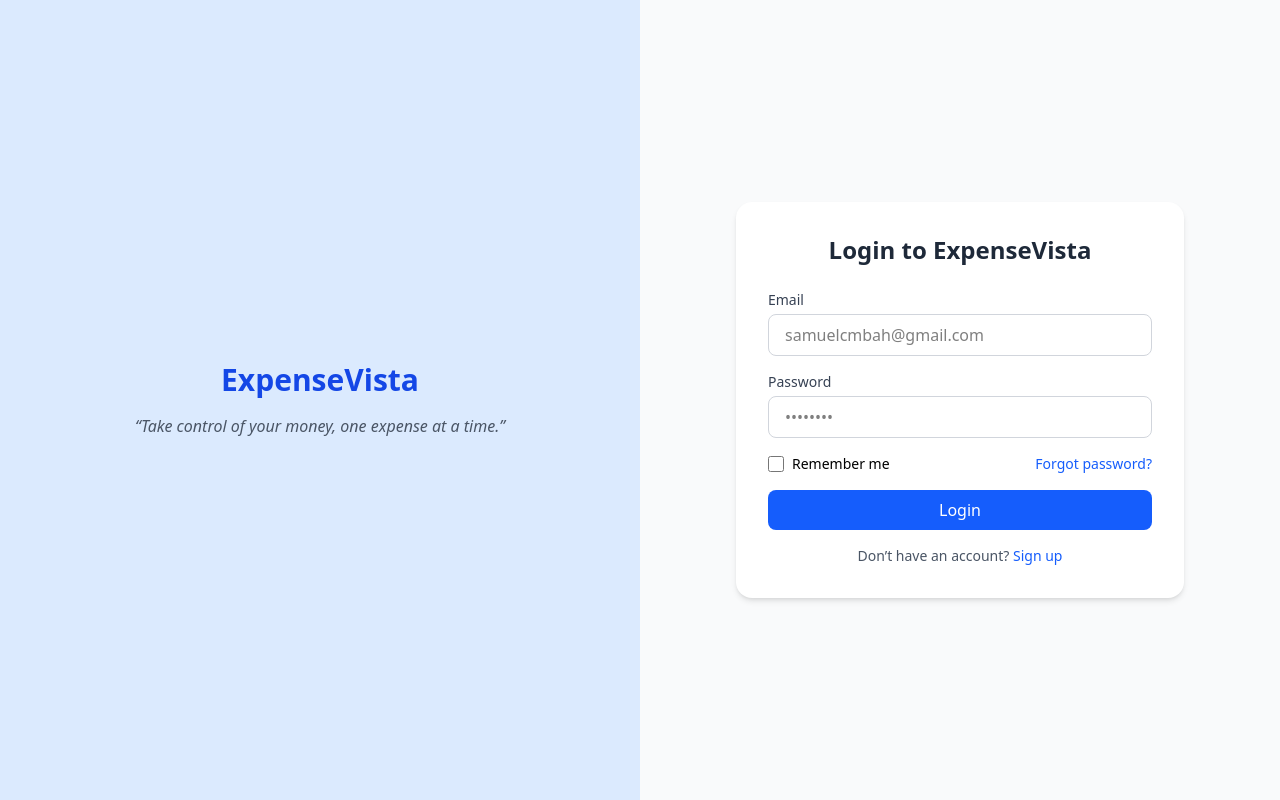
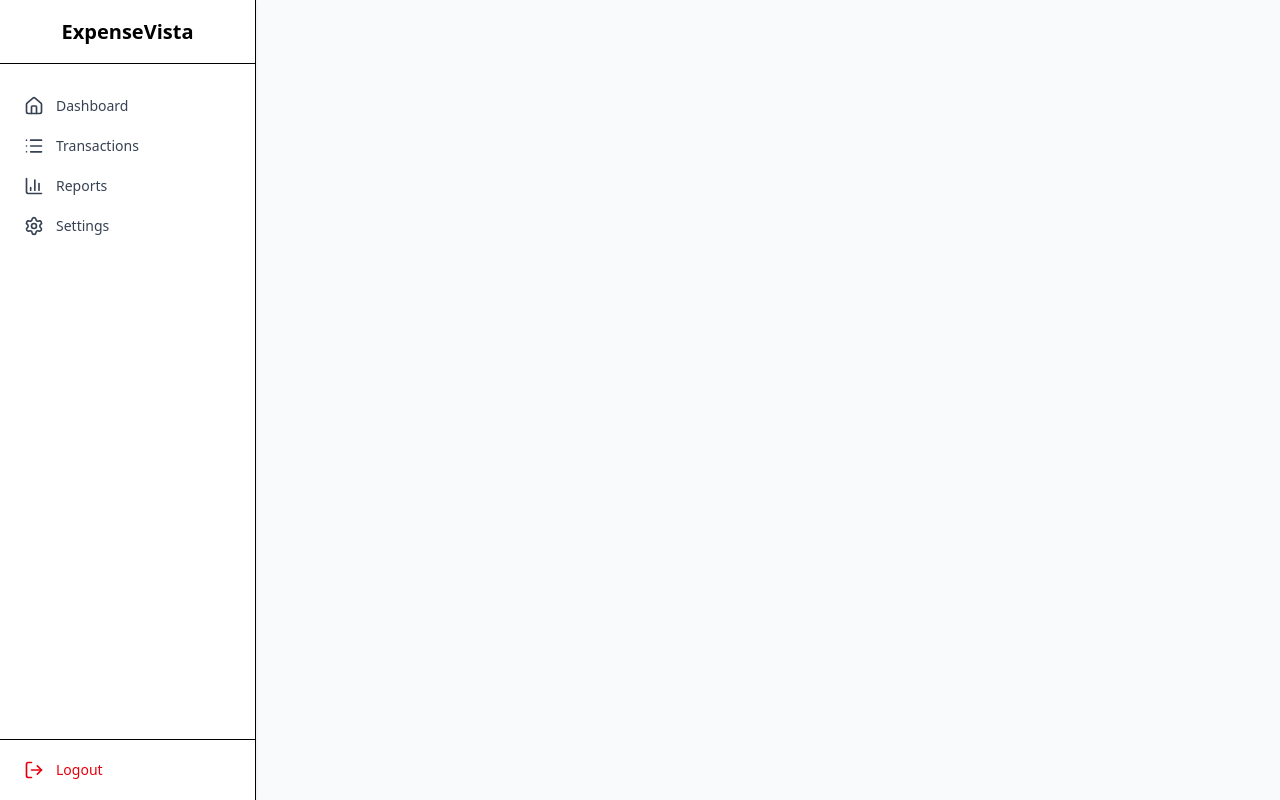
Before and after one commit to samuelcmbah/expensevista, a React (Vite) app: page / in a window 1280 px wide. Before the commit this address led to /login. Built offline with nearby package versions, Linux system fonts and the light colour scheme; sample sign-in values are in the browser's storage.

Commit message:
set basic side bar

```diff
--- a/package.json
+++ b/package.json
@@ -12,6 +12,7 @@
   "dependencies": {
     "@tailwindcss/vite": "^4.1.16",
     "axios": "^1.12.2",
+    "lucide-react": "^0.548.0",
     "react": "^19.1.1",
     "react-dom": "^19.1.1",
     "react-router-dom": "^7.9.4",
--- a/src/components/AppRoutes.tsx
+++ b/src/components/AppRoutes.tsx
@@ -5,6 +5,7 @@ import Reports from "../pages/Reports";
 import Settings from "../pages/Settings";
 import Transactions from "../pages/Transactions";
 import ProtectedRoute from "./ProtectedRoute";
+import MainLayout from "../layouts/MainLayout";
 
 
 export default function AppRoutes() {
@@ -17,10 +18,12 @@ export default function AppRoutes() {
 
       {/* Protected routes */}
       <Route element={<ProtectedRoute />}>
-        <Route path="/dashboard" element={<Dashboard />} />
-        <Route path="/transactions" element={<Transactions />} />
-        <Route path="/reports" element={<Reports />} />
-        <Route path="/settings" element={<Settings />} />
+        <Route path="/" element={<MainLayout />}>
+          <Route path="dashboard" element={<Dashboard />} />
+          <Route path="transactions" element={<Transactions />} />
+          <Route path="reports" element={<Reports />} />
+          <Route path="settings" element={<Settings />} />
+        </Route>
       </Route>
 
       {/* Redirect unknown routes */}
--- /dev/null
+++ b/src/components/Sidebar.tsx
@@ -0,0 +1,77 @@
+import { useState } from "react";
+import { Link, useLocation } from "react-router-dom";
+import { Home, List, BarChart3, Settings, LogOut, Menu } from "lucide-react";
+import { useAuth } from "../context/AuthContext";
+
+export default function Sidebar() {
+  const [isOpen, setIsOpen] = useState(false);
+  const location = useLocation();
+    const { logout } = useAuth();
+
+
+  const links = [
+    { name: "Dashboard", path: "/dashboard", icon: <Home size={20} /> },
+    { name: "Transactions", path: "/transactions", icon: <List size={20} /> },
+    { name: "Reports", path: "/reports", icon: <BarChart3 size={20} /> },
+    { name: "Settings", path: "/settings", icon: <Settings size={20} /> },
+  ];
+
+  return (
+    <>
+      {/* Mobile menu button */}
+      <button
+        className="md:hidden fixed top-4 left-4 z-50 p-2 rounded-md bg-gray-100 hover:bg-gray-200"
+        onClick={() => setIsOpen(!isOpen)}
+      >
+        <Menu size={24} />
+      </button>
+
+      {/* Sidebar overlay (for mobile) */}
+      <div
+        className={`fixed inset-0 bg-black/40 z-40 transition-opacity md:hidden ${
+          isOpen ? "opacity-100 visible" : "opacity-0 invisible"
+        }`}
+        onClick={() => setIsOpen(false)}
+      ></div>
+
+      {/* Sidebar container */}
+      <aside
+        className={`fixed top-0 left-0 h-full w-64 bg-white border-r shadow-sm z-50 transform transition-transform md:translate-x-0 ${
+          isOpen ? "translate-x-0" : "-translate-x-full"
+        }`}
+      >
+        <div className="flex items-center justify-center h-16 font-bold text-xl border-b">
+          ExpenseVista
+        </div>
+
+        <nav className="mt-6 flex flex-col space-y-1">
+          {links.map((link) => {
+            const isActive = location.pathname === link.path;
+            return (
+              <Link
+                key={link.name}
+                to={link.path}
+                className={`flex items-center space-x-3 px-6 py-2 text-sm font-medium transition-colors
+                ${
+                  isActive
+                    ? "bg-blue-100 text-blue-600"
+                    : "text-gray-700 hover:bg-gray-100"
+                }`}
+              >
+                {link.icon}
+                <span>{link.name}</span>
+              </Link>
+            );
+          })}
+        </nav>
+
+        <div className="absolute bottom-0 w-full border-t py-3">
+          <button onClick={logout} className="flex items-center space-x-3 px-6 py-2 text-sm text-red-600 hover:bg-red-50 w-full">
+            <LogOut size={20} />
+            <span>Logout</span>
+          </button>
+        </div>
+      </aside>
+    </>
+  );
+}
--- /dev/null
+++ b/src/layouts/MainLayout.tsx
@@ -0,0 +1,13 @@
+import Sidebar from "../components/Sidebar";
+import { Outlet } from "react-router-dom";
+
+export default function MainLayout() {
+  return (
+    <div className="flex">
+      <Sidebar />
+      <main className="flex-1 ml-0 md:ml-64 min-h-screen bg-gray-50 p-6 transition-all">
+        <Outlet />
+      </main>
+    </div>
+  );
+}
--- a/src/pages/AuthPage.tsx
+++ b/src/pages/AuthPage.tsx
@@ -104,7 +104,7 @@ export default function AuthPage() {
       login(token, user, rememberMe);
 
       // redirect to dashboard
-      navigate("/dashboard");
+      navigate("/");
     } catch (err: any) {
       const msg =
         err?.response?.data?.message ??
```
Also changed, not shown: src/components/Navbar.tsx (added), 1 other file (tests, documents, lock files or other folders).
